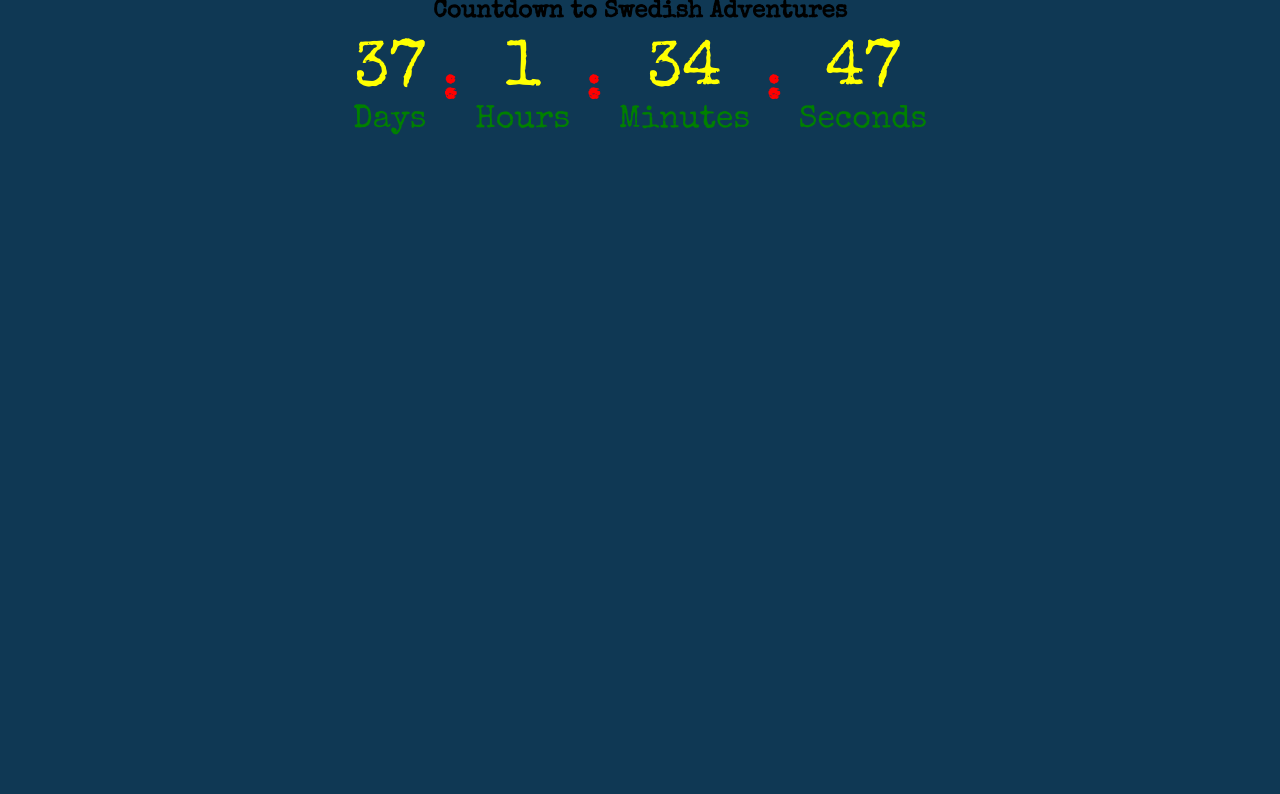
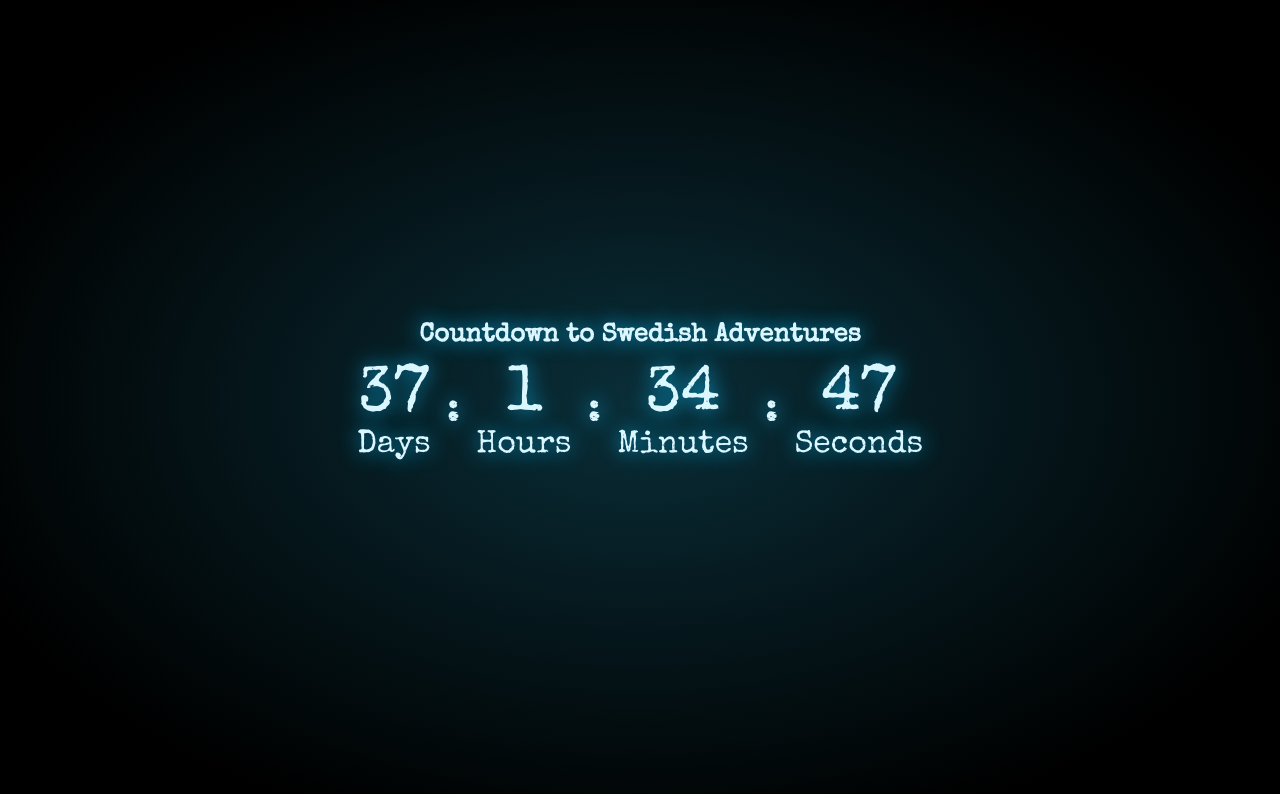
Before and after one commit to AndreasB09/Countdown-Component, a React (Vite) app: page / in a window 1280 px wide. Shown: the top 794 px of the page. Built offline with nearby package versions, Linux system fonts and the light colour scheme.

Commit message:
background

```diff
--- a/src/App.css
+++ b/src/App.css
@@ -12,45 +12,49 @@ countdown */
   margin: 0;
 }
 
+html, body {
+  height: 100%;
+  display: flex;
+  justify-content: center;
+  align-items: center;
+}
+
 body {
     background: #0f3854;
-    /* background: radial-gradient(ellipse at center,  #0a2e38  0%, #000000 70%);
+    background: radial-gradient(ellipse at center,  #0a2e38  0%, #000000 80%);
     background-size: 100%;
-    height: 100%; */
+    height: 100%;
 }
 
 .countdown {
-  color: white;
   text-align: center;
   margin: 1rem;
 }
 
 /* countdown timer */
 .countdown p {
-  color: yellow;
   font-size: 4rem;
 }
 
 /* days, hours, minutes, etc */
 .countdown span {
-  color: green;
   font-size: 2rem;
 }
 
 /* ':' */
 .divider {
-  color: red;
-  font-size: 3rem;
+  font-size: 2.5rem;
 }
 
 .container {
   font-family: "Special Elite", Arial, Helvetica, sans-serif;
-
+  color: #daf6ff;
+  text-shadow: 0 0 20px rgba(10, 175, 230, 1),  0 0 20px rgba(10, 175, 230, 0);
 }
 
 .title {
   text-align: center;
-  font-size: 1.5rem;
+  font-size: 1.6rem;
 }
 
 .display-counter {
```
